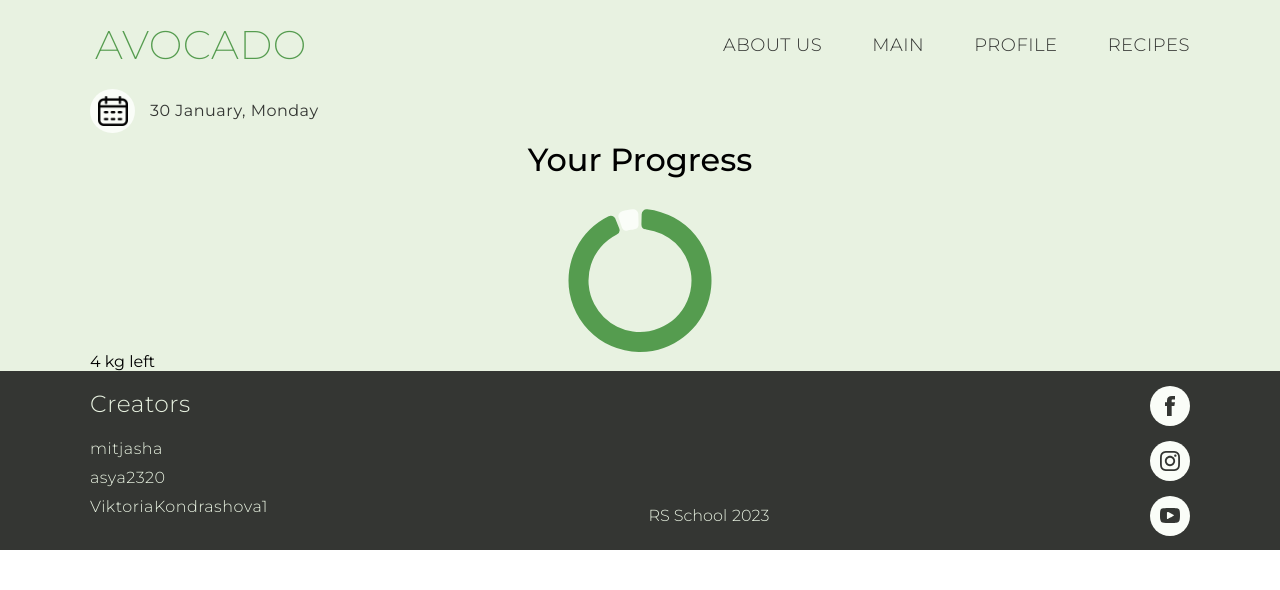
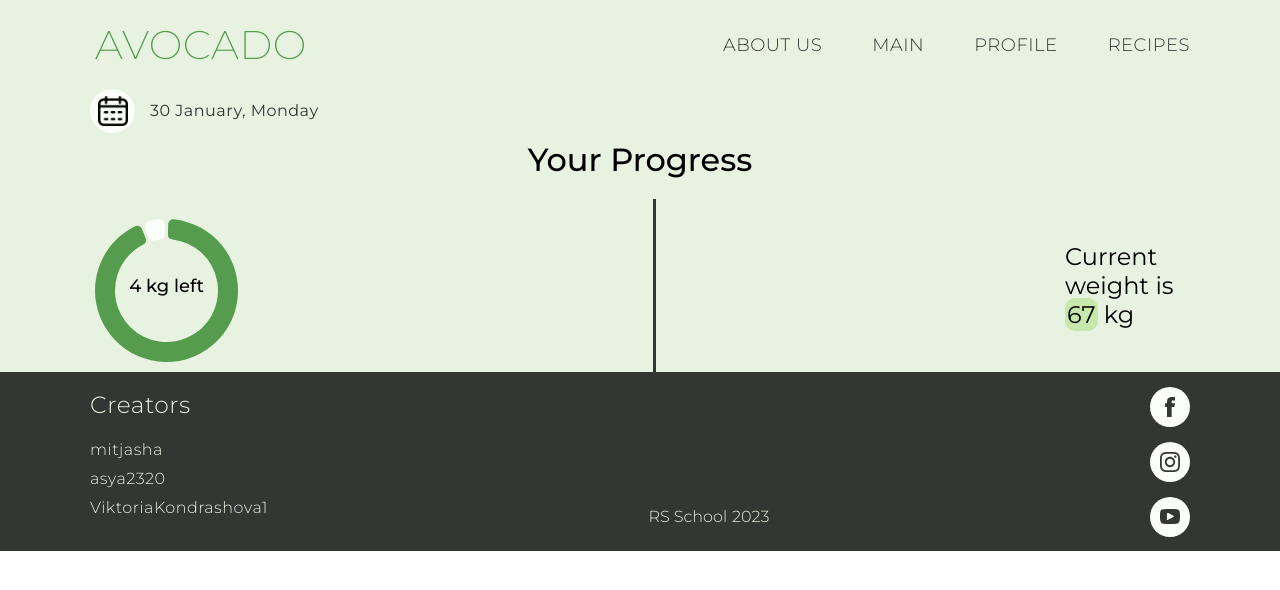
Before and after one commit to mitjasha/avocado, a React (Create React App) app: page / in a window 1280 px wide. Shown: the top 590 px of the page. Built offline with nearby package versions, Linux system fonts and the light colour scheme.

Commit message:
feat: add slash and current weight display

```diff
--- a/src/pages/ProgressScreen/ProgressScreen.scss
+++ b/src/pages/ProgressScreen/ProgressScreen.scss
@@ -8,4 +8,43 @@
     text-align: center;
     font-weight: 500;
   }
+
+  &-container {
+    display: flex;
+    justify-content: space-between;
+    align-items: center;
+  }
+
+  &__chart {
+    width: 153px;
+  }
+
+  &_kg-left {
+    position: absolute;
+    margin: 0;
+    top: 50%;
+    left: 50%;
+    transform: translate(-50%, -50%);
+    text-align: center;
+    font-size: 18px;
+    font-weight: 500;
+  }
+
+  &__slash:before {
+    content: "";
+    display: block;
+    height: 173px;
+    border-left: 3px solid $dark-color;
+  }
+
+  &__curr-weight {
+    width: 125px;
+    font-size: 24px;
+
+    &_bg {
+      background-color: #c6e8aa;
+      padding: 2px;
+      border-radius: 10px;
+    }
+  }
 }
--- a/src/pages/ProgressScreen/ProgressScreen.tsx
+++ b/src/pages/ProgressScreen/ProgressScreen.tsx
@@ -15,7 +15,8 @@ const ProgressScreen: React.FC = () => {
   return (
     <div className="progress-screen">
       <h1 className="progress-screen__title">Your Progress</h1>
-      <div className="container">
+      <div className="container progress-screen-container">
+        <div style={{ position: "relative" }}>
           <div className="progress-screen__chart">
             <ChartComponent
               chartData={[userWeight, kgLeft]}
@@ -27,6 +28,13 @@ const ProgressScreen: React.FC = () => {
           </div>
           <div className="progress-screen_kg-left">{kgLeft} kg left</div>
         </div>
+        <div className="progress-screen__slash" />
+        <div className="progress-screen__curr-weight">
+          Current weight is{" "}
+          <span className="progress-screen__curr-weight_bg">{userWeight}</span>{" "}
+          kg
+        </div>
+      </div>
     </div>
   );
 };
```
Lines whose indentation alone changed are shown as unchanged.
